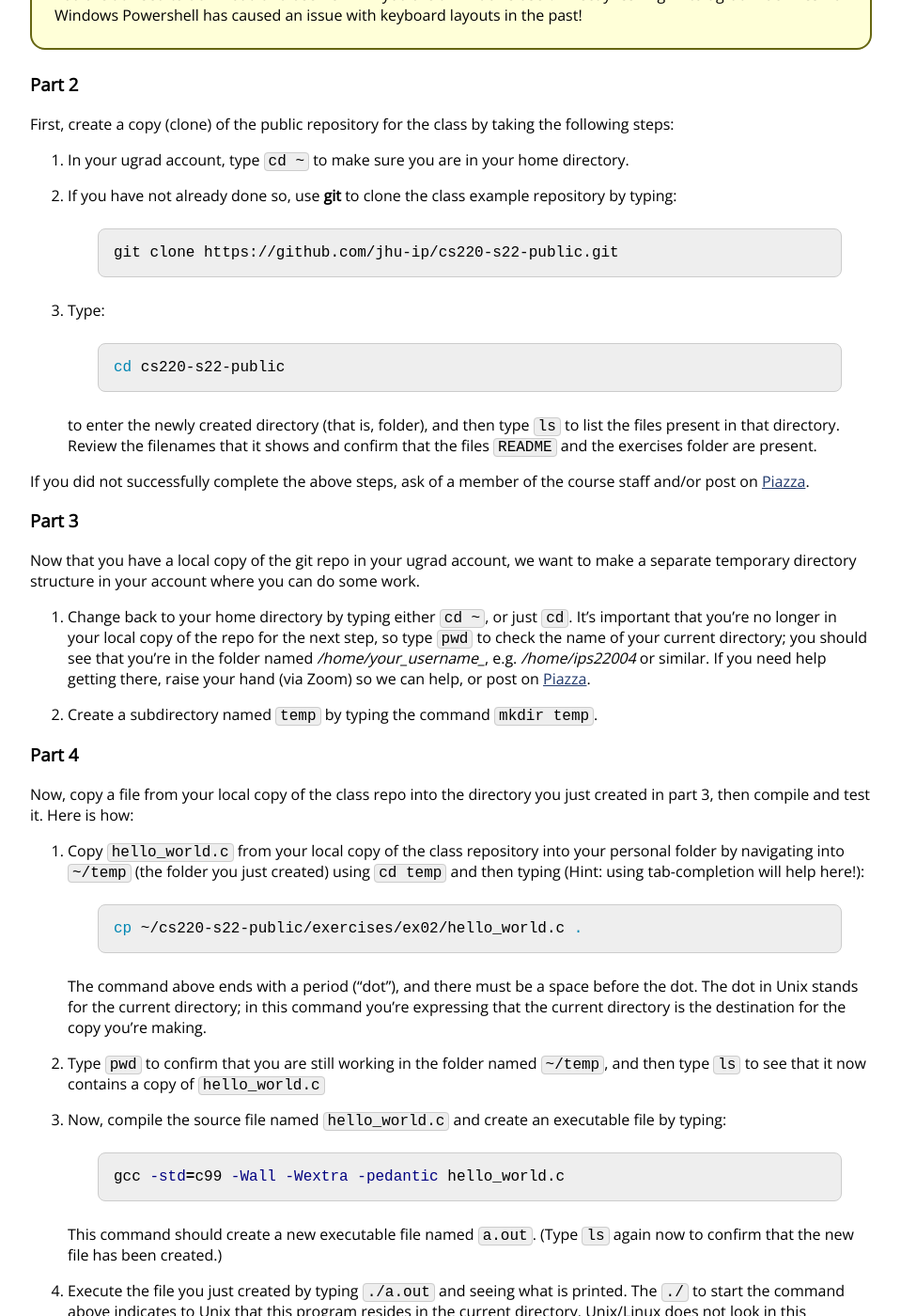
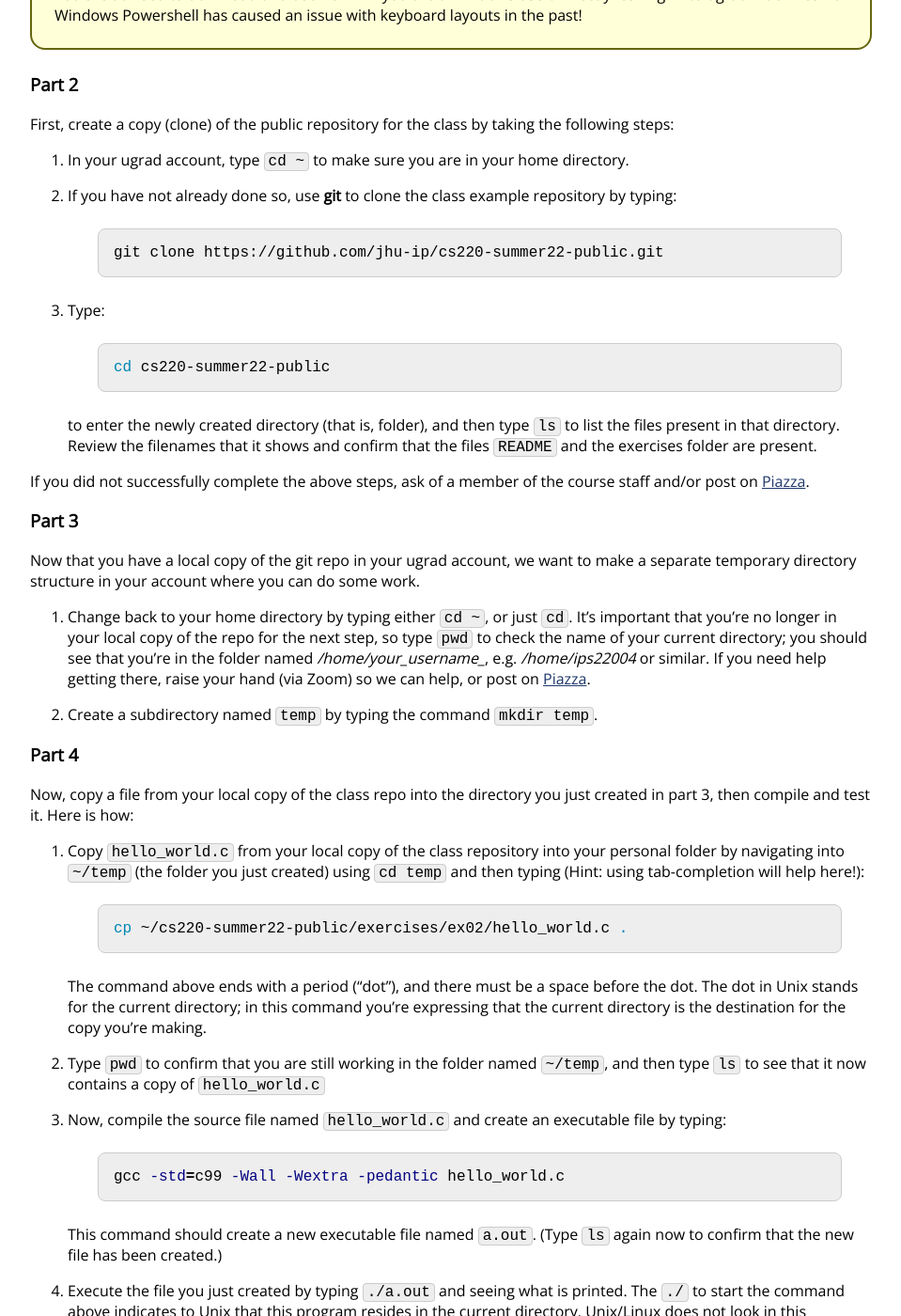
Before and after one commit to jhu-ip/cs220-summer22, a Jekyll site: the page built from exercise/ex03b.md, in a window 1280 px wide and 1400 px high, scrolled down 1278 px. Shown: the whole window at 94% size, without its empty margins (160-1119 px from the left). Built offline with Jekyll 4.4.1, drawn with Linux system fonts in a browser that asks for light colours; some web fonts are replaced; some of the changed text lies outside the part shown.

Commit message:
update public repo name

````diff
--- a/exercise/ex03b.md
+++ b/exercise/ex03b.md
@@ -50,20 +50,20 @@ First, create a copy (clone) of the public repository for the class by taking th
 
 2.	If you have not already done so, use **git** to clone the class example repository by typing:
 ```bash
-git clone https://github.com/jhu-ip/cs220-s22-public.git
+git clone https://github.com/jhu-ip/cs220-summer22-public.git
 ```
 3.	Type:
 ``` bash
-cd cs220-s22-public
+cd cs220-summer22-public
 ```
 to enter the newly created directory (that is, folder), and then type `ls` to list the files present in that directory.  Review the filenames that it shows and confirm that the files `README` and the exercises folder are present.
 
-If you did not successfully complete the above steps, ask of a member of the course staff and/or post on <a href="http://piazza.com/jhu/spring2022/en601220" target="_blank">Piazza</a>.
+If you did not successfully complete the above steps, ask of a member of the course staff and/or post on <a href="http://piazza.com/jhu/summer2022/en601220" target="_blank">Piazza</a>.
 
 ### Part 3
 Now that you have a local copy of the git repo in your ugrad account, we want to make a separate temporary directory structure in your account where you can do some work.
 
-1.	Change back to your home directory by typing either `cd ~`, or just `cd`. It’s important that you’re no longer in your local copy of the repo for the next step, so type `pwd` to check the name of your current directory; you should see that you’re in the folder named */home/your\_username_*, e.g. */home/ips22004* or similar. If you need help getting there, raise your hand (via Zoom) so we can help, or post on <a href="http://piazza.com/jhu/spring2022/en601220" target="_blank">Piazza</a>.
+1.	Change back to your home directory by typing either `cd ~`, or just `cd`. It’s important that you’re no longer in your local copy of the repo for the next step, so type `pwd` to check the name of your current directory; you should see that you’re in the folder named */home/your\_username_*, e.g. */home/ips22004* or similar. If you need help getting there, raise your hand (via Zoom) so we can help, or post on <a href="http://piazza.com/jhu/summer2022/en601220" target="_blank">Piazza</a>.
 
 2.	Create a subdirectory named `temp` by typing the command `mkdir temp`.
 
@@ -72,7 +72,7 @@ Now, copy a file from your local copy of the class repo into the directory you j
 
 1.	Copy `hello_world.c` from your local copy of the class repository into your personal folder by navigating into `~/temp` (the folder you just created) using `cd temp` and then typing (Hint: using tab-completion will help here!):
 ```bash
-cp ~/cs220-s22-public/exercises/ex02/hello_world.c .
+cp ~/cs220-summer22-public/exercises/ex02/hello_world.c .
 ```
 The command above ends with a period ("dot"), and there must be a space before the dot. The dot in Unix stands for the current directory; in this command you’re expressing that the current directory is the destination for the copy you’re making.
 
@@ -103,7 +103,7 @@ gcc -std=c99 -Wall -Wextra -pedantic hello_me.c
 ### Part 5
 Wrap up the exercise by cleaning up your files, and logging out of the ugrad system, as follows:
 
-1.	While you do not want to remove or even modify the `cs220-s22-public` folder (that is, your copy of our public class repo), you will no longer need to keep the temporary directory named `temp` that we created today, or any of the files you put inside it.  To remove the `temp` directory, first navigate to your home directory (that is, the top-level folder in your account) by typing `cd ~` or simply `cd`.
+1.	While you do not want to remove or even modify the `cs220-summer22-public` folder (that is, your copy of our public class repo), you will no longer need to keep the temporary directory named `temp` that we created today, or any of the files you put inside it.  To remove the `temp` directory, first navigate to your home directory (that is, the top-level folder in your account) by typing `cd ~` or simply `cd`.
 
 2.	Once you are sure you are in the right folder, type `rm -r temp` to remove the `temp` folder and all of its contents. Note that `rm` is the remove command, and the extra `-r` flag indicates that you wish the remove command to be applied recursively, meaning to all subfolders within `temp`.  Be very careful when executing any `rm` command in Unix/Linux; there is no undo button if you make a mistake and delete important files! If you want to verify deletion before removing files, use the `-i` option with `rm`.
 	<div class='admonition danger'>
````
Also changed, not shown: exercise/ex03a.md (+5 -5 lines), exercise/ex04.md (+5 -5 lines), exercise/ex05.md (+4 -4 lines), exercise/ex06.md (+2 -2 lines), exercise/ex07.md (+2 -2 lines).
